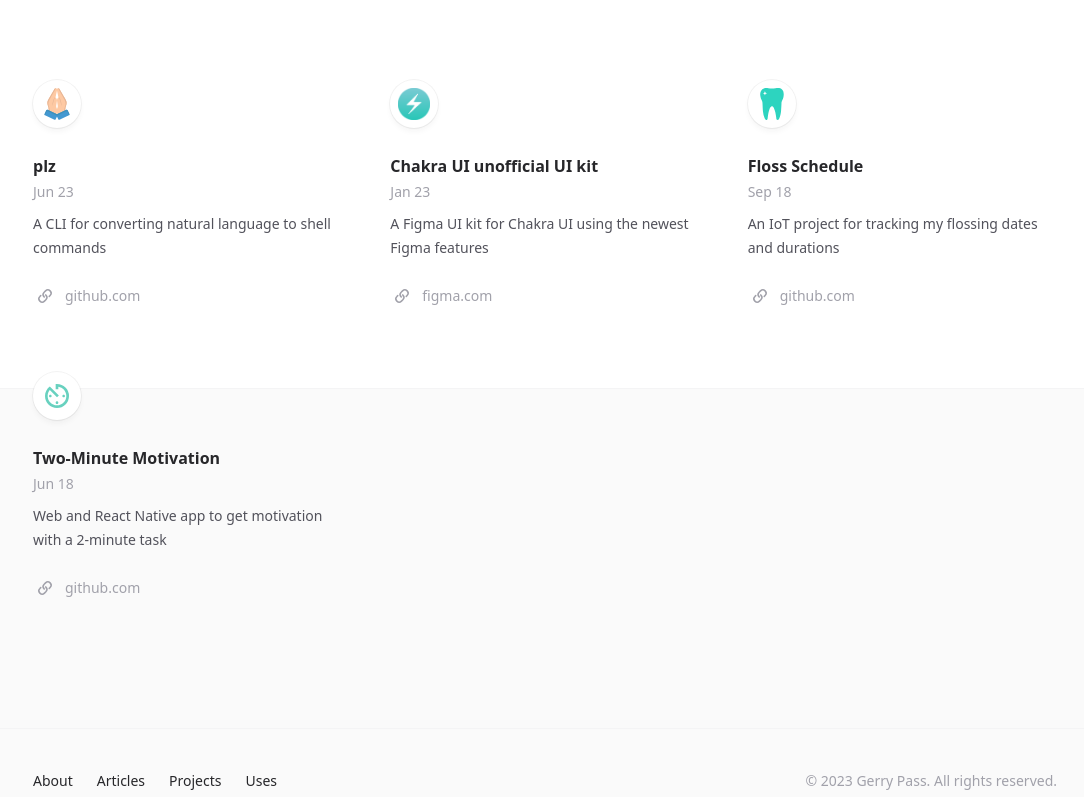
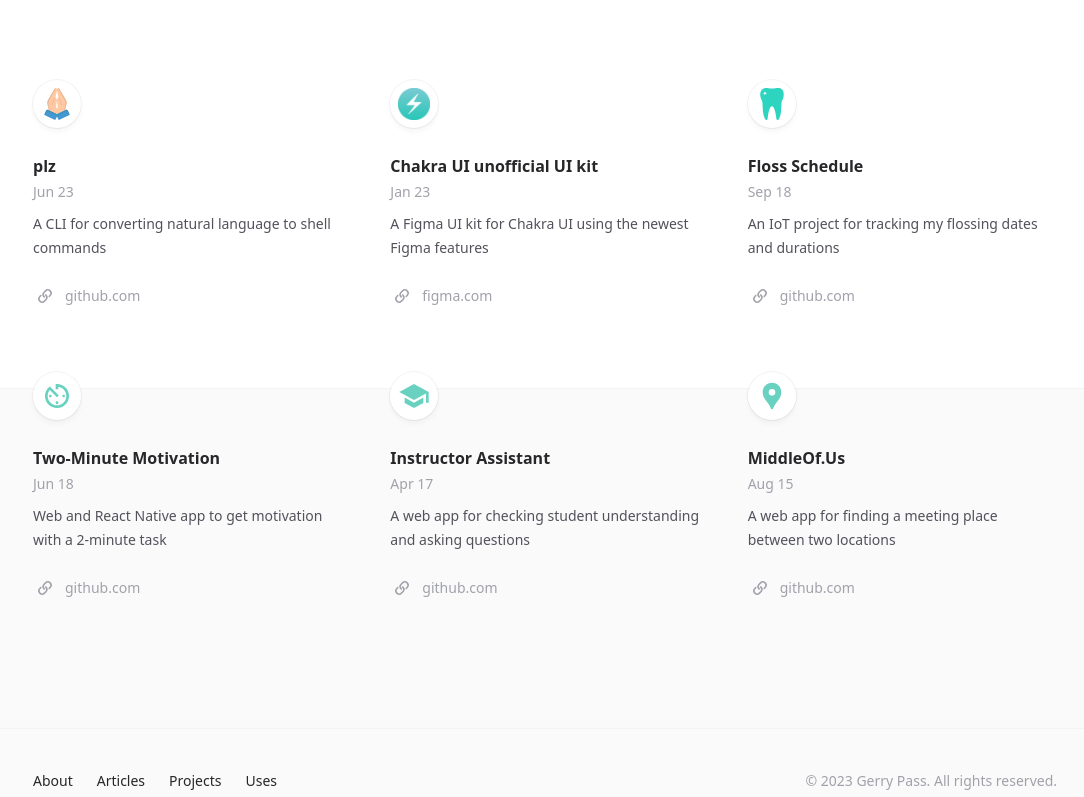
Before and after one commit to rgpass/gerrypasscom, a Next.js app: page /projects in a window 1280 px wide. Shown: the part 412-1209 px from the top of the page, without its empty margins (95-1179 px from the left). Built offline with nearby package versions, Linux system fonts and the light colour scheme; no server answers.

Commit message:
Add logos for Instructor Assistant and MiddleOf.Us

```diff
--- a/src/app/projects/page.tsx
+++ b/src/app/projects/page.tsx
@@ -4,10 +4,12 @@
 import { Card } from '@/components/Card'
 import { SimpleLayout } from '@/components/SimpleLayout'
 import logoChakra from '@/images/logos/chakra.png'
+import logoFlossSchedule from '@/images/logos/floss-schedule.svg'
+import logoLocation from '@/images/logos/location.svg'
 import logoPlz from '@/images/logos/plz.svg'
-import logoFlossSchedule from '@/images/logos/floss-schedule.svg'
+import logoSchool from '@/images/logos/school.svg'
+import logoTimer from '@/images/logos/timer.svg'
 import { formatMonth } from '@/lib/formatDate'
-import logoTimer from '@/images/logos/timer.svg'
 
 const projects = [
   {
@@ -48,27 +50,27 @@
     },
     logo: logoTimer,
   },
-  // {
-  //   name: 'Instructor Assistant',
-  //   date: '2017-04',
-  //   description:
-  //     'A web app for checking student understanding and asking questions',
-  //   link: {
-  //     href: 'https://github.com/rgpass/instructor-assistant',
-  //     label: 'github.com',
-  //   },
-  //   logo: logoTimer,
-  // },
-  // {
-  //   name: 'Middle of Us',
-  //   date: '2015-08',
-  //   description: 'A web app for finding a meeting place between two locations',
-  //   link: {
-  //     href: 'https://github.com/rgpass/middleofus',
-  //     label: 'github.com',
-  //   },
-  //   logo: logoTimer,
-  // },
+  {
+    name: 'Instructor Assistant',
+    date: '2017-04',
+    description:
+      'A web app for checking student understanding and asking questions',
+    link: {
+      href: 'https://github.com/rgpass/instructor-assistant',
+      label: 'github.com',
+    },
+    logo: logoSchool,
+  },
+  {
+    name: 'MiddleOf.Us',
+    date: '2015-08',
+    description: 'A web app for finding a meeting place between two locations',
+    link: {
+      href: 'https://github.com/rgpass/middleofus',
+      label: 'github.com',
+    },
+    logo: logoLocation,
+  },
   // {
   //   name: 'Happs',
   //   date: '2014-10',
```
Also changed, not shown: src/images/logos/location.svg (added), src/images/logos/school.svg (added).
